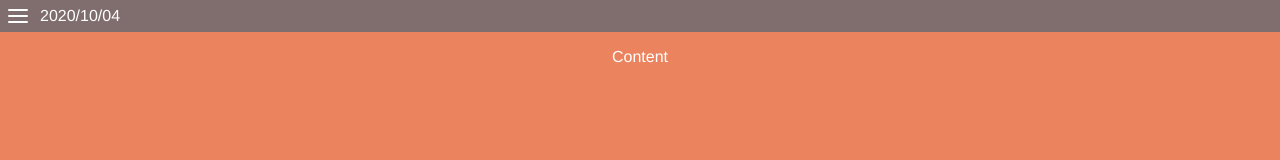
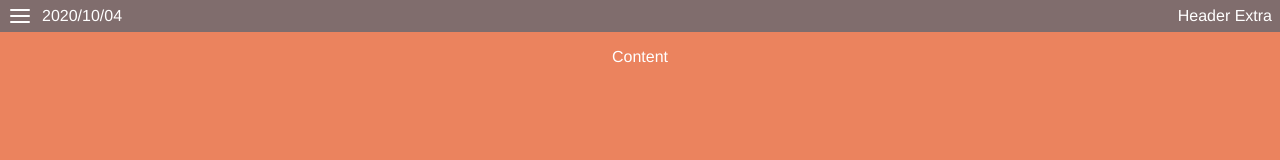
Before and after one commit to rt-cff/expense-logger, a Vue app: page / in a window 1280 px wide. Shown: the top 160 px of the page. Built offline with nearby package versions, Linux system fonts and the light colour scheme.

Commit message:
feat(rouoter): introduce router & add expense page as main page & introduce slot in header

```diff
--- a/src/app.vue
+++ b/src/app.vue
@@ -1,14 +1,11 @@
 <template>
-  <Container/>
+  <router-view />
 </template>
 
 <script>
-import Container from './components/the-container.vue'
-
 export default {
   name: 'App',
   components: {
-    Container
   }
 }
 </script>
--- a/src/components/the-container.vue
+++ b/src/components/the-container.vue
@@ -1,7 +1,15 @@
 <template>
 <div class="container">
   <div class="content-container">
-    <Header :toggleDrawer="toggleDrawer"/>
+    <Header :toggleDrawer="toggleDrawer">
+      <template v-if="hasHeaderContentSlot()" v-slot:header-content>
+        <slot name="header-content">
+        </slot>
+      </template>
+      <template v-slot:header-extra>
+        <slot name="header-extra" />
+      </template>
+    </Header>
     <Content :shiftDate="shiftDate"/>
     <Footer />
   </div>
@@ -25,17 +33,22 @@ export default {
     Drawer,
     Footer
   },
-  setup() {
+  setup(props, { slots }) {
     const { state, toggleDrawer, shiftDate } = useState()
 
     provide('date', toRef(state, 'date'))
+
+    const hasHeaderContentSlot = () => {
+      return !!slots['header-content']
+    }
 
     return {
       state,
       toggleDrawer,
       shiftDate,
+      hasHeaderContentSlot,
     }
-  }
+  },
 }
 </script>
 
--- a/src/components/the-header.vue
+++ b/src/components/the-header.vue
@@ -1,7 +1,14 @@
 <template>
   <div class="header">
     <menu-icon class="menu-icon" @click="toggleDrawer"/>
-    <div class="date">{{date}}</div>
+    <div class="header-content">
+      <slot name="header-content">
+        <div class="date">{{date}}</div>
+      </slot>
+    </div>
+    <div class="header-extra">
+      <slot name="header-extra">ccc</slot>
+    </div>
   </div>
 </template>
 
@@ -34,15 +41,20 @@ export default {
   height: 2em;
   background: #806d6d;
   color: white;
-  padding: 0.5em 1em;
+  padding: 0.5em 0.5em;
   text-align: unset;
   display: flex;
   justify-content: start;
   align-items: center;
 }
 
-.menu-icon {
-  margin-left: -10px;
-  margin-right: 10px;
+.header-content {
+  flex-grow:  1;
+  padding: 0px 10px;
+  display: flex;
+}
+
+.header-extra {
+  display: flex;
 }
 </style>
--- a/src/main.js
+++ b/src/main.js
@@ -1,5 +1,9 @@
 import { createApp } from 'vue'
+import router from './router'
 import App from './app.vue'
 import './index.css'
 
-createApp(App).mount('#app')
+const app = createApp(App)
+
+app.use(router)
+app.mount('#app')
--- /dev/null
+++ b/src/pages/expense.vue
@@ -0,0 +1,23 @@
+<template>
+  <Container>
+    <template v-slot:header-extra>
+      <span>Header Extra</span>
+    </template>
+  </Container>
+</template>
+
+<script>
+import Container from '../components/the-container.vue'
+
+export default {
+  name: 'ExpensePage',
+  functional: true,
+  components: {
+    Container
+  }
+}
+</script>
+
+<style>
+
+</style>
--- /dev/null
+++ b/src/router.js
@@ -0,0 +1,14 @@
+import { createWebHashHistory, createRouter } from "vue-router";
+import ExpensePage from './pages/expense.vue'
+
+const routes = [
+  {
+    path: '/',
+    component: ExpensePage
+  },
+]
+
+export default createRouter({
+  history: createWebHashHistory(),
+  routes,
+})
```
